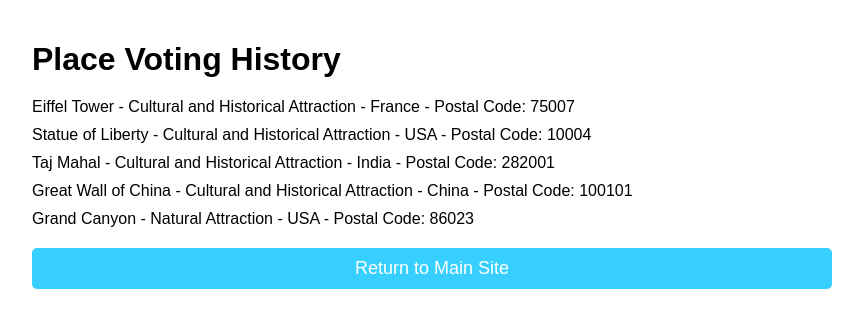
After one commit to Chuxuann/programming, a Flask app: template templates/voting_history.html in a window 1280 px wide. The commit adds this page. Shown: the top 328 px of the page, without its empty margins (208-1071 px from the left). Run offline with Flask 3, Linux system fonts and the light colour scheme; the template is opened without the code that fills it, so the values that code supplies are empty.

Commit message:
Add files via upload

```diff
--- a/templates/filtered_places.html
+++ b/templates/filtered_places.html
@@ -23,7 +23,8 @@
             font-size: 14px;
             margin-right: 5px; /* Add space between input field and button */
         }
-        .search-field button {
+        .search-field button,
+        .return-button {
             padding: 10px 15px;
             font-size: 14px;
             background-color: #36CFFF;
@@ -60,6 +61,8 @@
             </form>
         </div>
         <p class="comment">Note: Only 'Natural Attractions', 'Cultural and Historical Attractions', and 'Modern Entertainment Attractions' types are valid.</p>
+        <!-- Button to return to the main site -->
+        <button onclick="window.location.href='main_page.html';" class="return-button">Return to Main Site</button>
         <h2>Country Place Votes</h2>
         <!-- Content where search results will be displayed -->
         <table id="placesTable">
--- a/templates/submit_place.html
+++ b/templates/submit_place.html
@@ -75,7 +75,7 @@
                 <input id="comments" name="comments"></input>
             </div>
             <button type="submit" class="button">Submit</button>
-            <button type="button" onclick="window.location.href='/tourism';" class="button">Return to Main Site</button>
+            <button type="button" onclick="window.location.href='main_page.html';" class="button">Return to Main Site</button>
         </form>
         <div id="successMessage" class="success-message" style="display: none;">Successfully submitted!</div>
         <div id="errorMessage" class="error-message" style="display: none;">Invalid input! Input again.</div>
--- /dev/null
+++ b/templates/voting_history.html
@@ -0,0 +1,84 @@
+<!DOCTYPE html>
+<html lang="en">
+<head>
+    <meta charset="UTF-8">
+    <meta name="viewport" content="width=device-width, initial-scale=1.0">
+    <title>Voting History - Global Tourist Attraction Survey System</title>
+    <style>
+        body {
+            font-family: Arial, sans-serif;
+            margin: 0;
+            padding: 0;
+        }
+        .container {
+            max-width: 800px;
+            margin: 0 auto;
+            padding: 20px;
+        }
+        h1 {
+            margin-bottom: 20px;
+        }
+        ul {
+            list-style-type: none;
+            padding: 0;
+        }
+        li {
+            margin-bottom: 10px;
+            font-size: 16px; /* Adjusted font size for better readability */
+        }
+        .button {
+            display: block;
+            width: 100%;
+            padding: 10px;
+            margin-top: 20px; /* Space above the button */
+            font-size: 18px;
+            text-align: center;
+            background-color: #36CFFF;
+            color: white;
+            border: none;
+            border-radius: 5px;
+            cursor: pointer;
+        }
+    </style>
+</head>
+<body>
+    <div class="container">
+        <h1>Place Voting History</h1>
+        <div id="votingHistory">
+            <!-- Dynamic content will be inserted here -->
+        </div>
+        <!-- Button to return to the main site -->
+        <button onclick="window.location.href='main_page.html';" class="button">Return to Main Site</button>
+    </div>
+
+    <script>
+        // Updated data with type and postal code
+        var votingData = [
+            { place: "Eiffel Tower", type: "Cultural and Historical Attraction", country: "France", postalCode: "75007" },
+            { place: "Statue of Liberty", type: "Cultural and Historical Attraction", country: "USA", postalCode: "10004" },
+            { place: "Taj Mahal", type: "Cultural and Historical Attraction", country: "India", postalCode: "282001" },
+            { place: "Great Wall of China", type: "Cultural and Historical Attraction", country: "China", postalCode: "100101" },
+            { place: "Grand Canyon", type: "Natural Attraction", country: "USA", postalCode: "86023" }
+        ];
+
+        // Function to display voting history
+        function displayVotingHistory() {
+            var votingHistoryElement = document.getElementById('votingHistory');
+            if (votingData.length === 0) {
+                votingHistoryElement.innerHTML = "<p>No voting history available.</p>";
+            } else {
+                var ul = document.createElement('ul');
+                votingData.forEach(function(item) {
+                    var li = document.createElement('li');
+                    li.textContent = `${item.place} - ${item.type} - ${item.country} - Postal Code: ${item.postalCode}`;
+                    ul.appendChild(li);
+                });
+                votingHistoryElement.appendChild(ul);
+            }
+        }
+
+        // Call the function to display voting history
+        displayVotingHistory();
+    </script>
+</body>
+</html>
```
Also changed, not shown: templates/votes.html (+65 -19 lines), templates/votes_analysis.html (added, +128 -0 lines), templates/main_page.html (line endings or trailing spaces).
